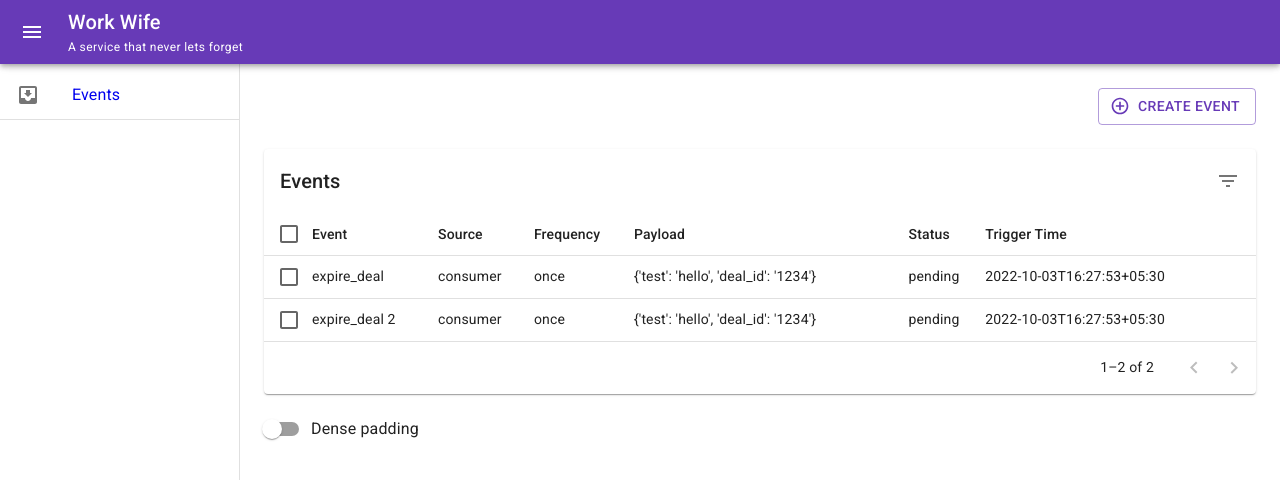
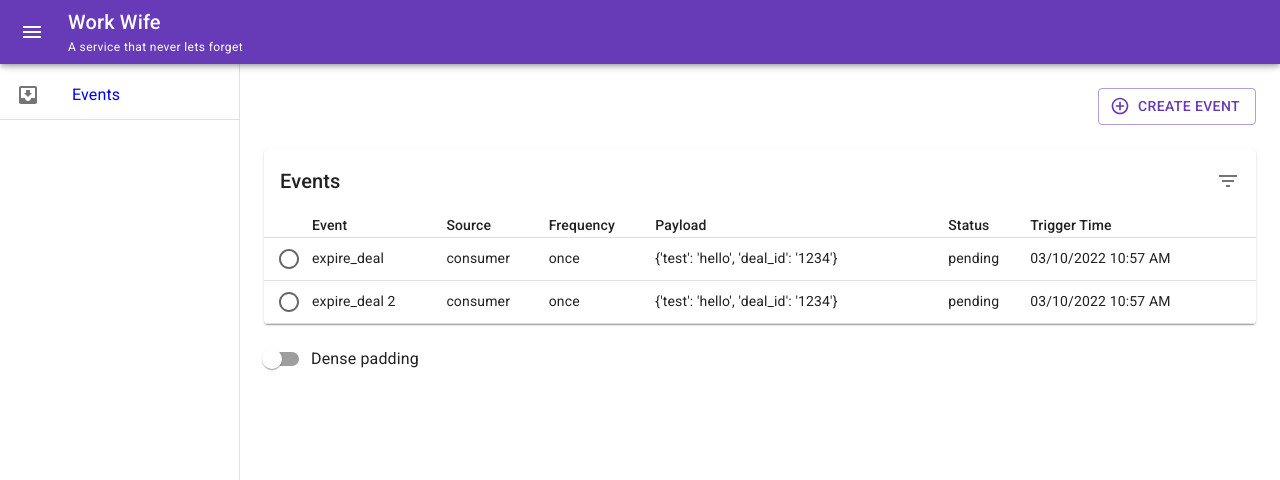
Before and after one commit to itsbhatt/work-wife-fe, a React (Create React App) app: page /dashboard in a window 1280 px wide. Shown: the top 480 px of the page. Built offline with nearby package versions, Linux system fonts and the light colour scheme.

Commit message:
table comp refactored, single select option added

```diff
--- a/src/components/Table/components/TableHeader/index.js
+++ b/src/components/Table/components/TableHeader/index.js
@@ -5,22 +5,23 @@ import Checkbox from '@mui/material/Checkbox';
 import TableCell from '@mui/material/TableCell';
 import TableHead from '@mui/material/TableHead';
 
-
 const TableHeader = (props) => {
   const {
-    columns, onSelectAllClick, numSelected, rowCount,
+    columns, deselectOnClick, numSelected, rowCount,
   } = props;
 
   return (
     <TableHead>
       <TableRow>
         <TableCell padding="checkbox">
-          <Checkbox
-            color="primary"
-            indeterminate={numSelected > 0 && numSelected < rowCount}
-            checked={rowCount > 0 && numSelected === rowCount}
-            onChange={onSelectAllClick}
-          />
+          {numSelected ? (
+            <Checkbox
+              color="primary"
+              indeterminate
+              checked={rowCount > 0 && numSelected === rowCount}
+              onChange={deselectOnClick}
+            />
+          ) : null}
         </TableCell>
         {columns.map((headCell) => (
           <TableCell
--- a/src/components/Table/components/TableToolbar/index.js
+++ b/src/components/Table/components/TableToolbar/index.js
@@ -10,7 +10,7 @@ import DeleteIcon from '@mui/icons-material/Delete';
 import FilterMenu from '../Filters';
 
 const TableToolbar = (props) => {
-  const { title, numSelected } = props;
+  const { title, numSelected, onDelete } = props;
 
   return (
     <Toolbar
@@ -46,7 +46,7 @@ const TableToolbar = (props) => {
       {numSelected > 0 ? (
         <Tooltip title="Delete">
           <IconButton>
-            <DeleteIcon />
+            <DeleteIcon onClick={onDelete}/>
           </IconButton>
         </Tooltip>
       ) : (
--- a/src/components/Table/index.js
+++ b/src/components/Table/index.js
@@ -1,70 +1,66 @@
-import * as React from 'react';
+import { useState } from 'react';
+import Axios from 'axios';
+import dayjs from 'dayjs';
 import PropTypes from 'prop-types';
 import Box from '@mui/material/Box';
 import Table from '@mui/material/Table';
+import Paper from '@mui/material/Paper';
+import Switch from '@mui/material/Switch';
+import TableRow from '@mui/material/TableRow';
 import TableBody from '@mui/material/TableBody';
 import TableCell from '@mui/material/TableCell';
 import TableContainer from '@mui/material/TableContainer';
-import TablePagination from '@mui/material/TablePagination';
-import TableRow from '@mui/material/TableRow';
-import Paper from '@mui/material/Paper';
-import Checkbox from '@mui/material/Checkbox';
 import FormControlLabel from '@mui/material/FormControlLabel';
-import Switch from '@mui/material/Switch';
 
 import TableToolbar from './components/TableToolbar';
 import TableHeader from './components/TableHeader';
+import { CircularProgress, Radio } from '@mui/material';
+
+const parseData = (type, data) => {
+  if (type === 'dateTime') {
+    return dayjs(data).format('DD/MM/YYYY hh:mm A')
+  }
+  return data;
+}
 
 const TableWrapper = (props) => {
-  const { title, columns, data } = props;
-  const [selected, setSelected] = React.useState([]);
-  const [page, setPage] = React.useState(0);
-  const [dense, setDense] = React.useState(false);
-  const [rowsPerPage] = React.useState(5);
+  const { title, columns, data, handleOpenSnackbar, loading, setLoading } = props;
+  const [page] = useState(0);
+  const [rowsPerPage] = useState(5);
+  const [dense, setDense] = useState(false);
+  const [selected, setSelected] = useState('');
 
-  const handleSelectAllClick = (event) => {
-    if (event.target.checked) {
-      const newSelected = data.map((n) => n.event_name);
-      setSelected(newSelected);
-      return;
-    }
-    setSelected([]);
+  const deselectOnClick = () => {
+    setSelected('');
   };
 
   const handleClick = (_, name) => {
-    const selectedIndex = selected.indexOf(name);
-    let newSelected = [];
-
-    if (selectedIndex === -1) {
-      newSelected = newSelected.concat(selected, name);
-    } else if (selectedIndex === 0) {
-      newSelected = newSelected.concat(selected.slice(1));
-    } else if (selectedIndex === selected.length - 1) {
-      newSelected = newSelected.concat(selected.slice(0, -1));
-    } else if (selectedIndex > 0) {
-      newSelected = newSelected.concat(
-        selected.slice(0, selectedIndex),
-        selected.slice(selectedIndex + 1),
-      );
-    }
-
-    setSelected(newSelected);
+    setSelected(name);
   };
-
-  const handleChangePage = (_, newPage) => {
-    setPage(newPage);
-  };
-
-  // const handleChangeRowsPerPage = (event) => {
-  //   setRowsPerPage(parseInt(event.target.value, 10));
-  //   setPage(0);
-  // };
 
   const handleChangeDense = (event) => {
     setDense(event.target.checked);
   };
 
-  const isSelected = (name) => selected.indexOf(name) !== -1;
+  const onDelete = async () => {
+    const payloadData = data.find(col => col.trigger_time === selected);
+    try {
+      await Axios.post('/delete_task', {
+        event_id: payloadData.event_id,
+        trigger_time: payloadData.trigger_time,
+      });
+      setLoading(false);
+    } catch (error) {
+      console.log(error);
+      setLoading(false);
+
+      handleOpenSnackbar({
+        open: true,
+        message: 'YaY!! Feature coming soon!',
+        type: 'info',
+      });
+    }
+  }
 
   // Avoid a layout jump when reaching the last page with empty rows.
   const emptyRows =
@@ -73,36 +69,44 @@ const TableWrapper = (props) => {
   return (
     <Box sx={{ width: '100%' }}>
       <Paper sx={{ width: '100%', mb: 2 }}>
-        <TableToolbar title={title} numSelected={selected.length} />
+        <TableToolbar title={title} numSelected={selected ? 1 : 0} onDelete={onDelete} />
         <TableContainer>
           <Table
             sx={{ minWidth: 750 }}
             size={dense ? 'small' : 'medium'}
           >
             <TableHeader
-              numSelected={selected.length}
+              numSelected={selected ? 1 : 0}
               columns={columns}
-              onSelectAllClick={handleSelectAllClick}
+              deselectOnClick={deselectOnClick}
               rowCount={data.length}
             />
             <TableBody>
+              {data.length === 0 && loading && (
+                <TableRow sx={{ width: '100%'}}>
+                  <TableCell colSpan={7}>
+                    <Box sx={{ width: '100%', display: 'flex', justifyContent: 'center', alignContent: 'center', minHeight: 250 }}>
+                      <CircularProgress sx={{ alignSelf: 'center' }} color="primary" />
+                    </Box>
+                  </TableCell>
+                </TableRow>
+              )}
               {data.map((row, index) => {
-                const isItemSelected = isSelected(row.event_name);
-                const labelId = `enhanced-table-checkbox-${row.event_name}-${index}`;
+                const labelId = `enhanced-table-checkbox-${row.trigger_time}-${index}`;
                 return (
                   <TableRow
                     hover
-                    onClick={(event) => handleClick(event, row.event_name)}
+                    onClick={(event) => handleClick(event, row.trigger_time)}
                     role="checkbox"
-                    aria-checked={isItemSelected}
+                    aria-checked={row.trigger_time === selected}
                     tabIndex={-1}
-                    key={row.event_name}
-                    selected={isItemSelected}
+                    key={row.trigger_time}
+                    selected={row.trigger_time === selected}
                   >
                     <TableCell padding="checkbox">
-                      <Checkbox
+                      <Radio
                         color="primary"
-                        checked={isItemSelected}
+                        checked={row.trigger_time === selected}
                         inputProps={{
                           'aria-labelledby': labelId,
                         }}
@@ -117,7 +121,7 @@ const TableWrapper = (props) => {
                           padding="none"
                           key={row[col.id]}
                         >
-                          {row[col.id]}
+                          {parseData(col.type, row[col.id])}
                         </TableCell>
                       );
                     })}
@@ -136,15 +140,6 @@ const TableWrapper = (props) => {
             </TableBody>
           </Table>
         </TableContainer>
-        <TablePagination
-          rowsPerPageOptions={[10]}
-          component="div"
-          count={data.length}
-          rowsPerPage={10}
-          page={page}
-          onPageChange={handleChangePage}
-          // onRowsPerPageChange={handleChangeRowsPerPage}
-        />
       </Paper>
       <FormControlLabel
         control={<Switch checked={dense} onChange={handleChangeDense} />}
```
